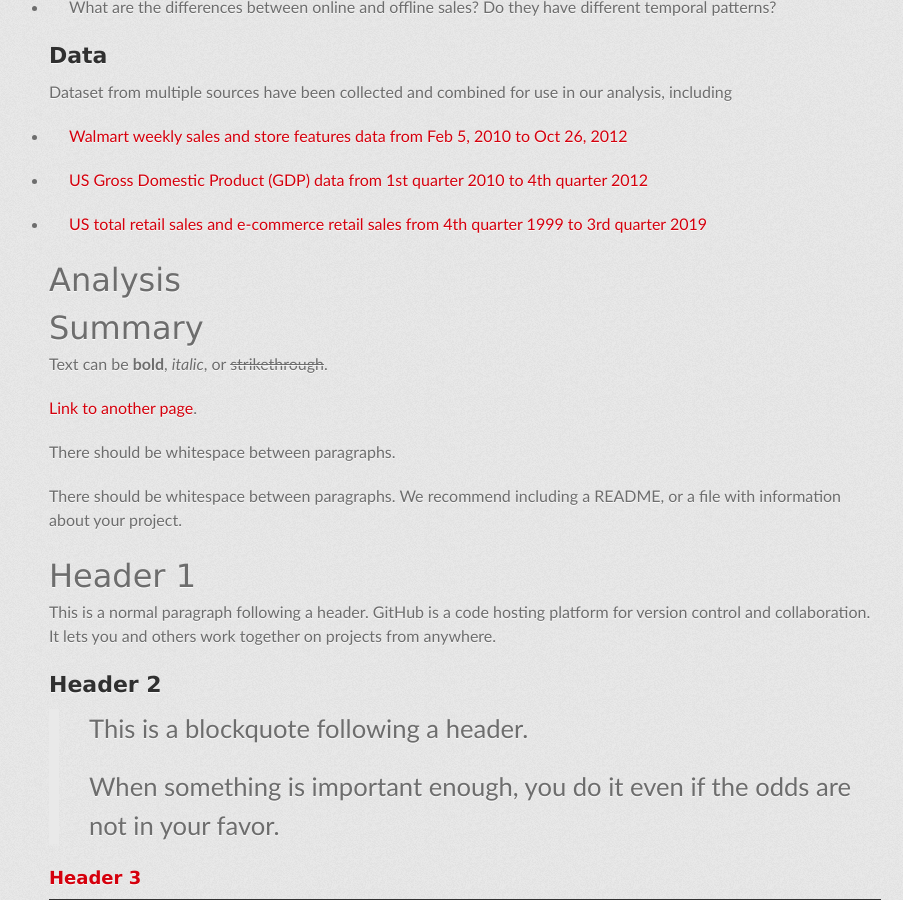
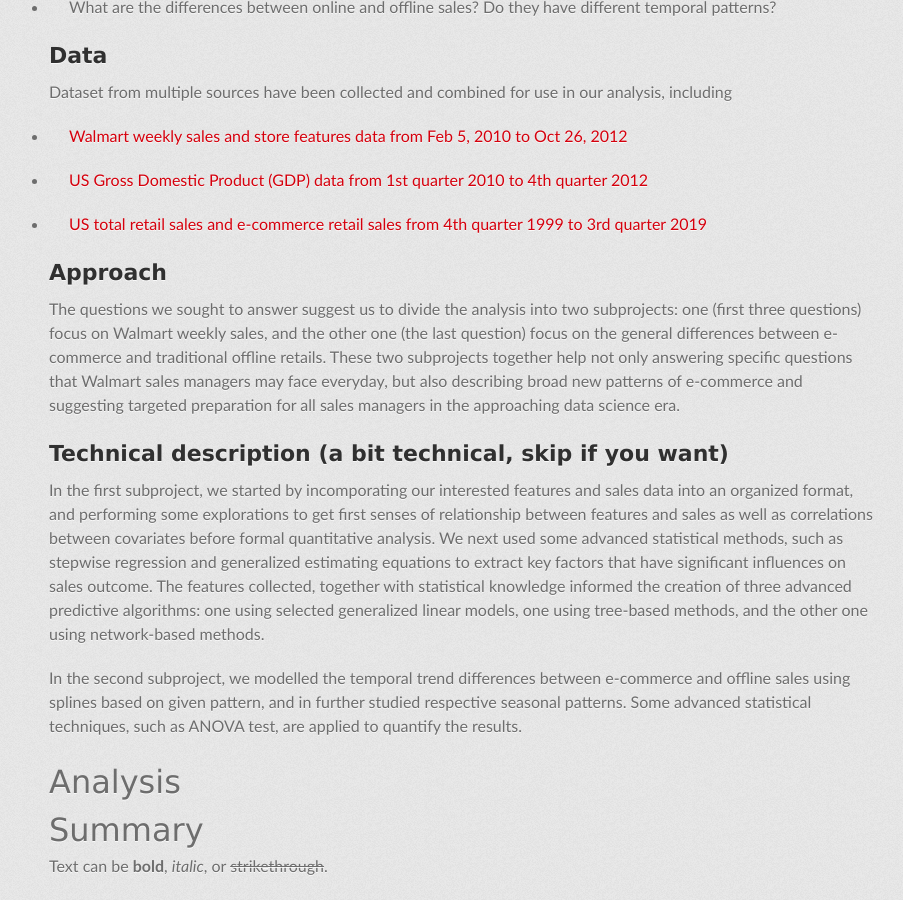
Before and after one commit to churchillcui/ads_retail, a Jekyll site: the page built from index.md, in a window 1280 px wide and 900 px high, scrolled down 1449 px. Shown: the whole window, without its empty margins (175-1078 px from the left). Built offline with Jekyll 4.4.1, drawn with Linux system fonts in a browser that asks for light colours; some web fonts are replaced.

Commit message:
add approach and technical details

```diff
--- a/index.md
+++ b/index.md
@@ -36,8 +36,17 @@
 
 * [US total retail sales and e-commerce retail sales from 4th quarter 1999 to 3rd quarter 2019](https://www.census.gov/retail/index.html)
 
+## Approach
+
+The questions we sought to answer suggest us to divide the analysis into two subprojects: one (first three questions) focus on Walmart weekly sales, and the other one (the last question) focus on the general differences between e-commerce and traditional offline retails. These two subprojects together help not only answering specific questions that Walmart sales managers may face everyday, but also describing broad new patterns of e-commerce and suggesting targeted preparation for all sales managers in the approaching data science era.
+
+## Technical description (a bit technical, skip if you want)
+
+In the first subproject, we started by incomporating our interested features and sales data into an organized format, and performing some explorations to get first senses of relationship between features and sales as well as correlations between covariates before formal quantitative analysis. We next used some advanced statistical methods, such as stepwise regression and generalized estimating equations to extract key factors that have significant influences on sales outcome. The features collected, together with statistical knowledge informed the creation of three advanced predictive algorithms: one using selected generalized linear models, one using tree-based methods, and the other one using network-based methods.
+
+In the second subproject, we modelled the temporal trend differences between e-commerce and offline sales using splines based on given pattern, and in further studied respective seasonal patterns. Some advanced statistical techniques, such as ANOVA test, are applied to quantify the results.
+
 # Analysis
-
 
 
 # Summary
```
